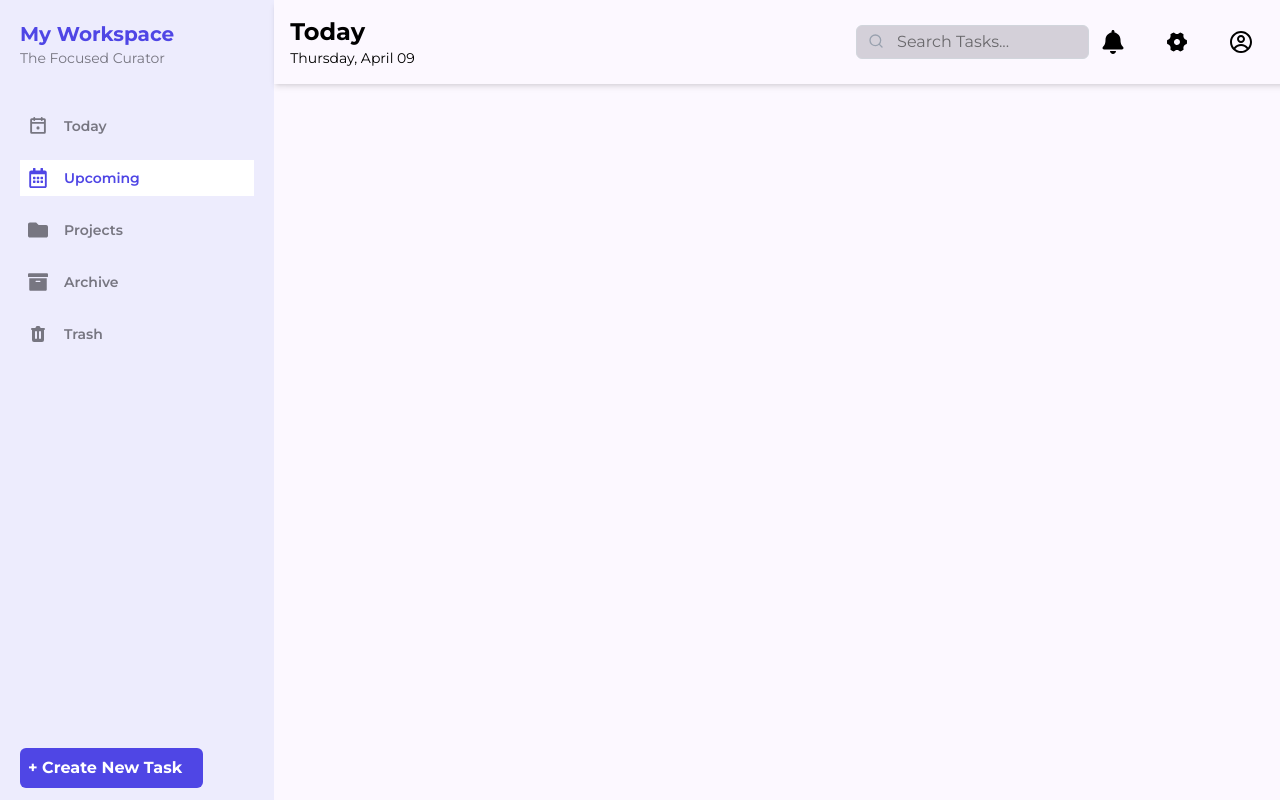
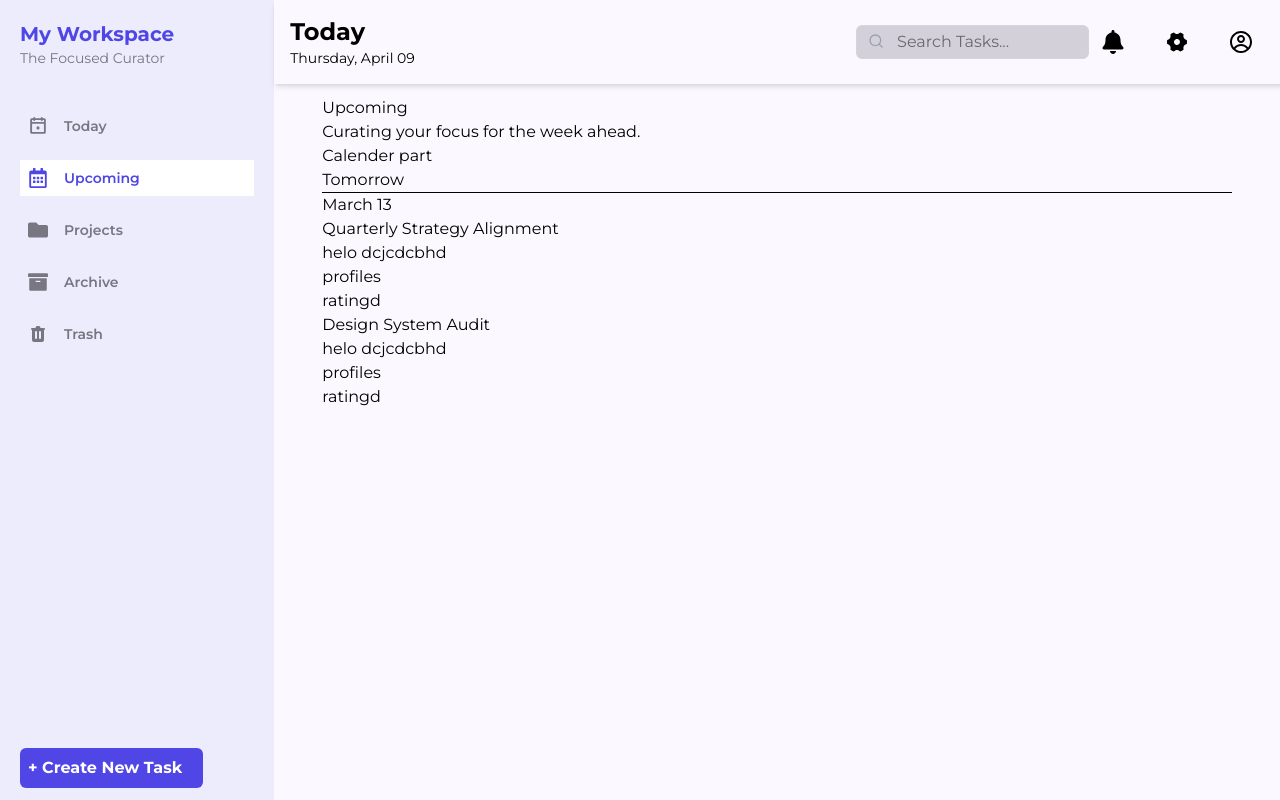
Before and after one commit to johnchuma/react-tailwind, a React (Vite) app: page /upcoming in a window 1280 px wide. Built offline with nearby package versions, Linux system fonts and the light colour scheme.

Commit message:
modified upcoming page

```diff
--- a/src/pages/upcomingPage.jsx
+++ b/src/pages/upcomingPage.jsx
@@ -1,16 +1,43 @@
+const UpcomingPage = () => {
+  return (
+    <>
+      <div className ="">
+        <div>
+          <div>
+            <h1>Upcoming</h1>
+            <p>Curating your focus for the week ahead.</p>
+          </div>
+          <div>Calender part</div>
+        </div>
 
-const UpcomingPage = () => {
-  return
-  <>
-    <div>
-      <div>
+        <p>Tomorrow<span><hr></hr>March 13</span></p>
         <div>
-          <h1>Upcoming</h1>
-          <p>Curating your focus for the week ahead.</p>
+          <div>
+            <div></div>
+            <h2>Quarterly Strategy Alignment</h2>
+            <p>helo dcjcdcbhd</p>
+            <div>
+              <div>profiles</div>
+              <div>ratingd</div>
+            </div>
+          </div>
         </div>
+
+        <div>
+          <div>
+            <div></div>
+            <h2>Design System Audit</h2>
+            <p>helo dcjcdcbhd</p>
+            <div>
+              <div>profiles</div>
+              <div>ratingd</div>
+            </div>
+          </div>
+        </div>
+
       </div>
-    </div>
-  </>;
+    </>
+  )
 };
 
 export default UpcomingPage;
```
